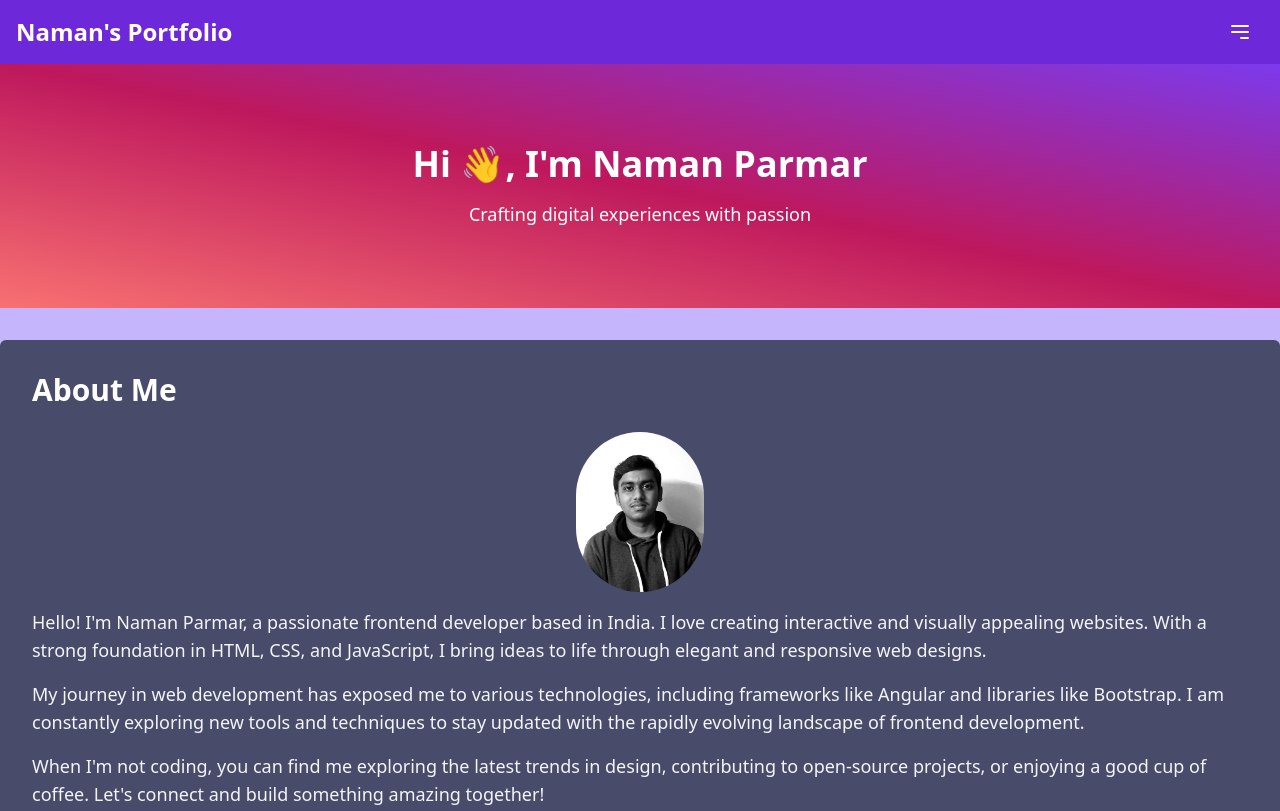
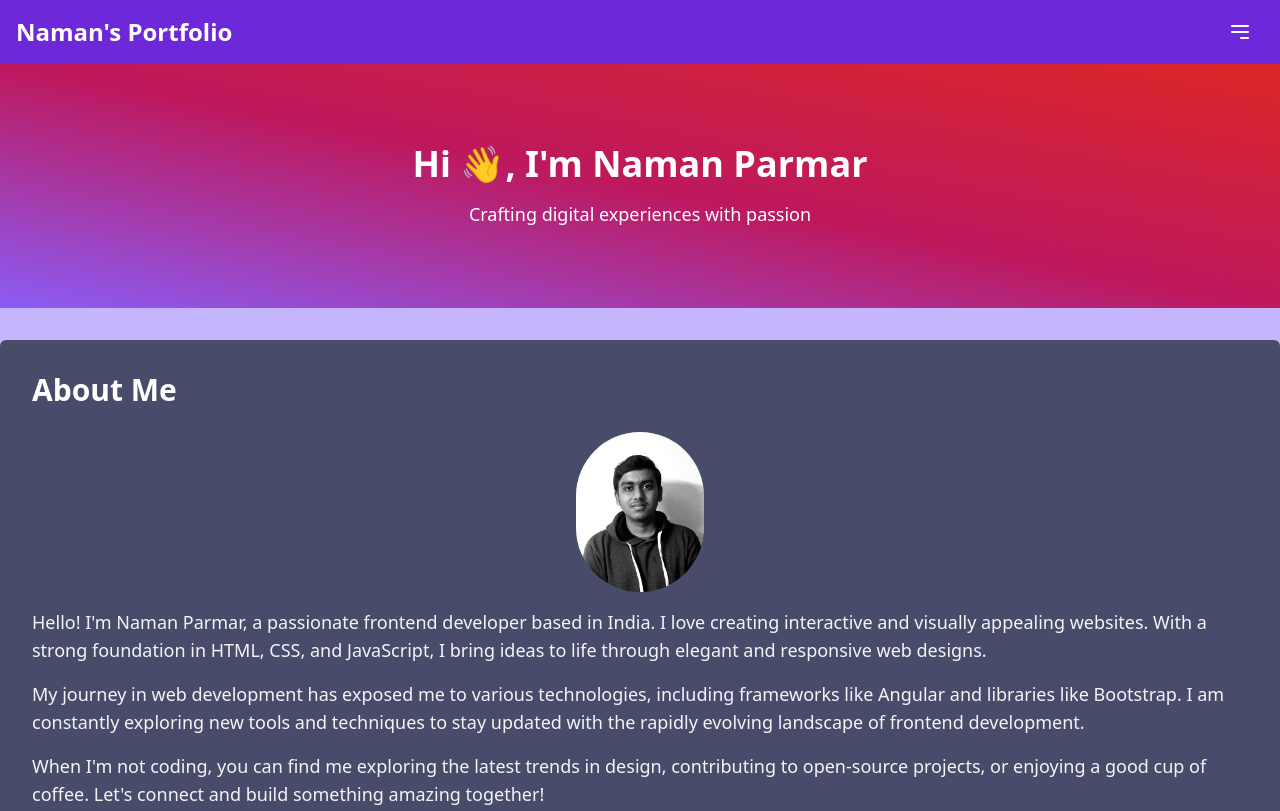
Before and after one commit to Naman0807/myself, a plain HTML site: page index.html in a window 1280 px wide. Shown: the top 811 px of the page. Drawn offline with nearby package versions, Linux system fonts and the light colour scheme.

Commit message:
Add files via upload

```diff
--- a/index.html
+++ b/index.html
@@ -59,7 +59,7 @@
     </div>
 
     <header
-        class="bg-gradient-to-bl from-purple-600 via-pink-700 to-red-400 text-white text-center py-20 animate__animated animate__fadeIn animate__delay-1s">
+        class="bg-gradient-to-tr from-purple-500 via-pink-700 to-red-600 text-white text-center py-20 animate__animated animate__fadeIn animate__delay-1s">
         <div class="container mx-auto">
             <h1 class="text-4xl font-extrabold mb-4">Hi 👋, I'm Naman Parmar</h1>
             <p class="text-lg">Crafting digital experiences with passion</p>
```
